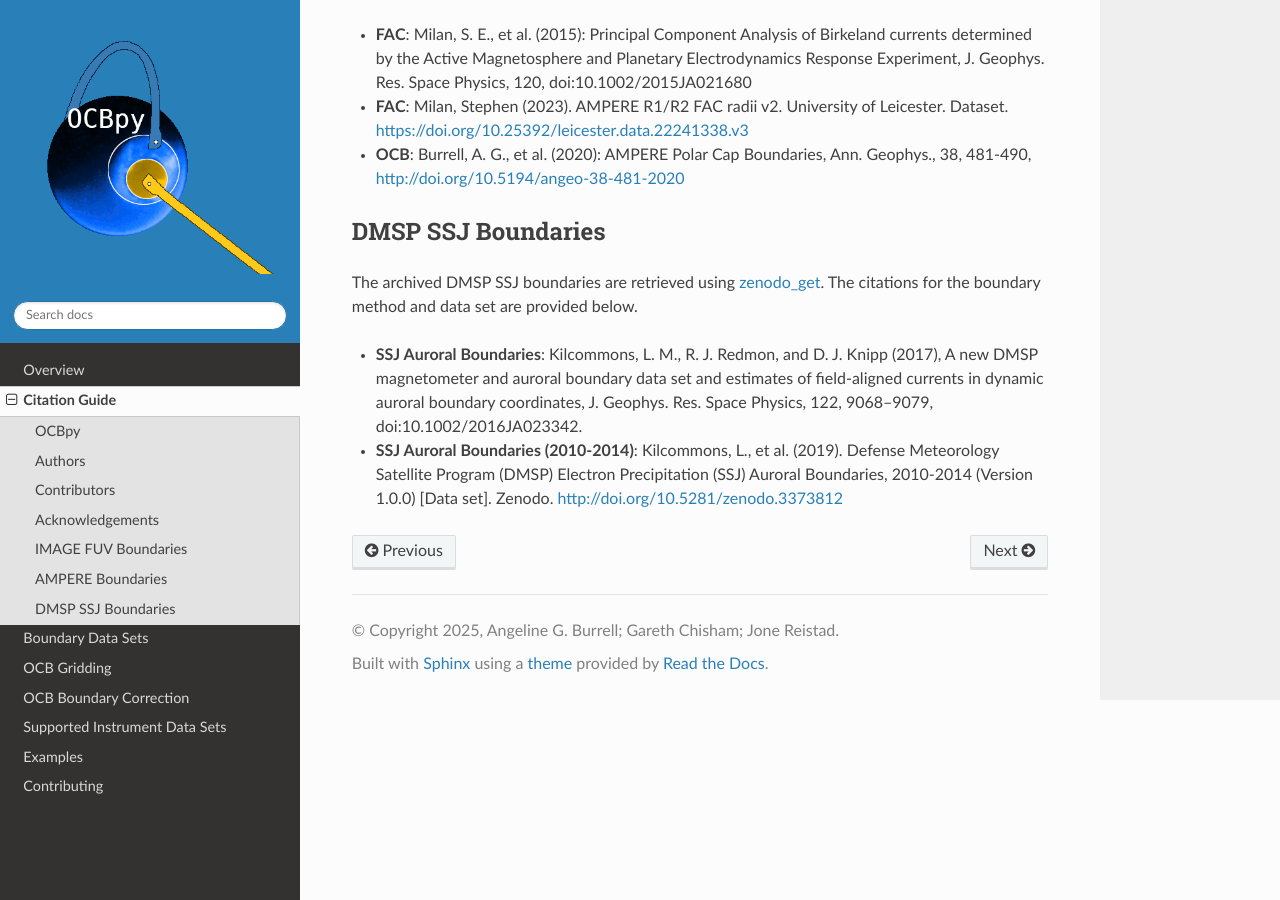
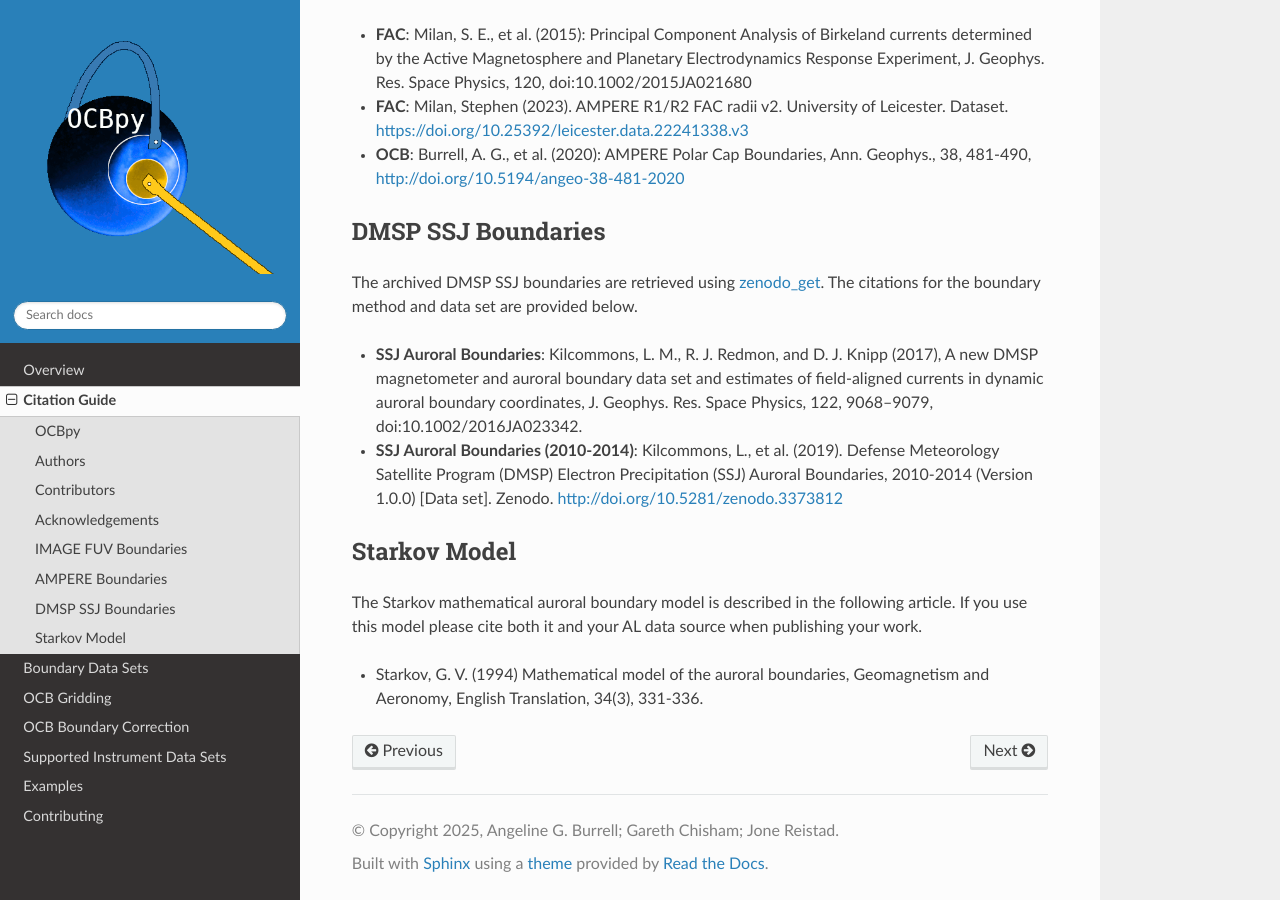
Before and after one commit to aburrell/ocbpy, a Sphinx documentation site: the page built from docs/citing.rst, in a window 1280 px wide and 900 px high, scrolled down 1689 px. Built offline with Sphinx 7.4.7 and the Read the Docs theme 3.1.0, drawn with Linux system fonts in a browser that asks for light colours; the version number is read from the project's files by our own code.

Commit message:
DOC: updated citations
Added a citation for the Starkov model.

```diff
--- a/docs/citing.rst
+++ b/docs/citing.rst
@@ -99,3 +99,16 @@
   Defense Meteorology Satellite Program (DMSP) Electron Precipitation (SSJ)
   Auroral Boundaries, 2010-2014 (Version 1.0.0) [Data set]. Zenodo.
   http://doi.org/10.5281/zenodo.3373812
+
+
+.. _cite-starkov:
+
+Starkov Model
+-------------
+
+The Starkov mathematical auroral boundary model is described in the following
+article. If you use this model please cite both it and your AL data source
+when publishing your work.
+
+* Starkov, G. V. (1994) Mathematical model of the auroral boundaries,
+  Geomagnetism and Aeronomy, English Translation, 34(3), 331-336.
```
